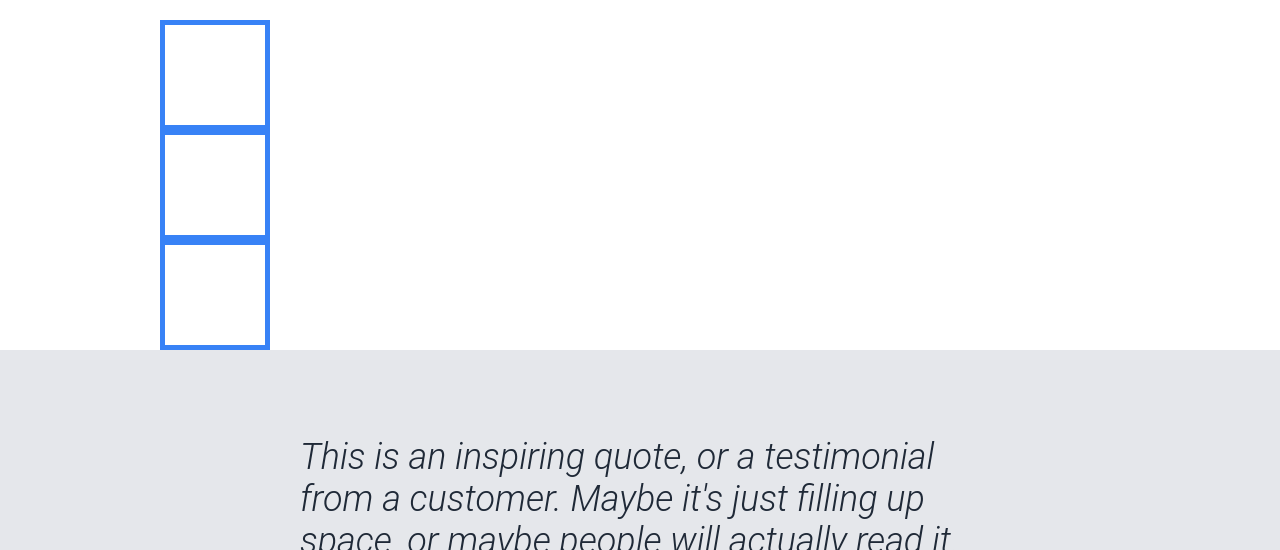
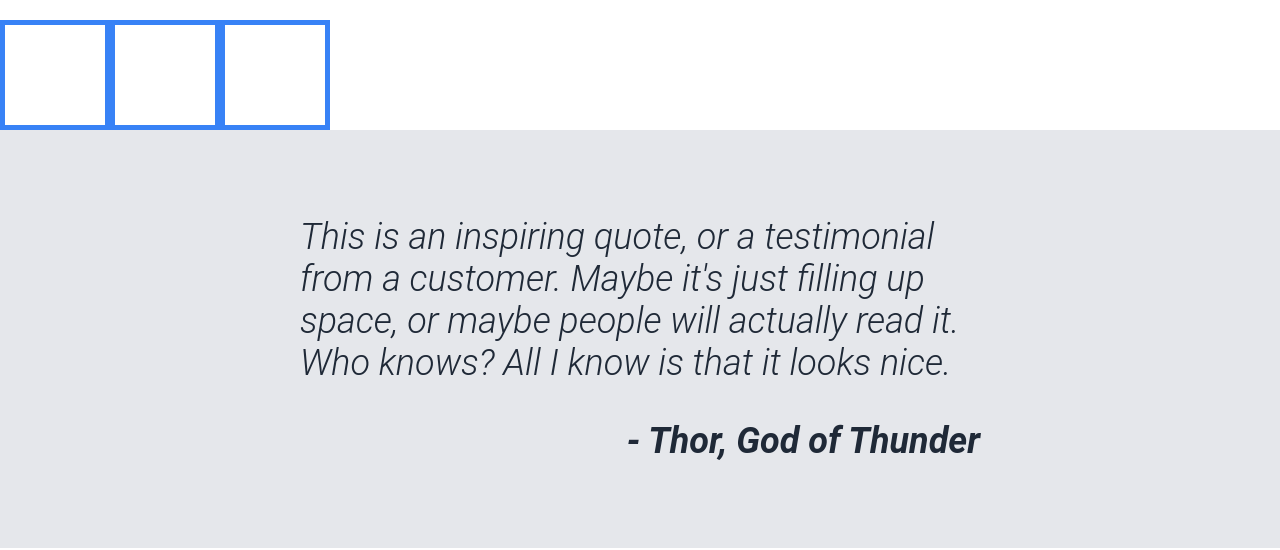
Before and after one commit to neelyv/landing-page, a plain HTML site: page index.html in a window 1280 px wide. Shown: the part 602-1152 px from the top of the page. Drawn offline with Linux system fonts and the light colour scheme.

Commit message:
Add container-swatch class

```diff
--- a/index.html
+++ b/index.html
@@ -35,7 +35,7 @@
         <div class="content">
                 <h3>Some random information</h3>
 
-                <div class="container-main">
+                <div class="container-swatch">
 
                     <div class="box-swatch">
 
--- a/style.css
+++ b/style.css
@@ -45,6 +45,10 @@ h1 {
     padding: 5px 35px;
     border-radius: 10px;
     display: inline-block;
+}
+
+.container-swatch {
+    display: flex;
 }
 
 .box-swatch {
```
